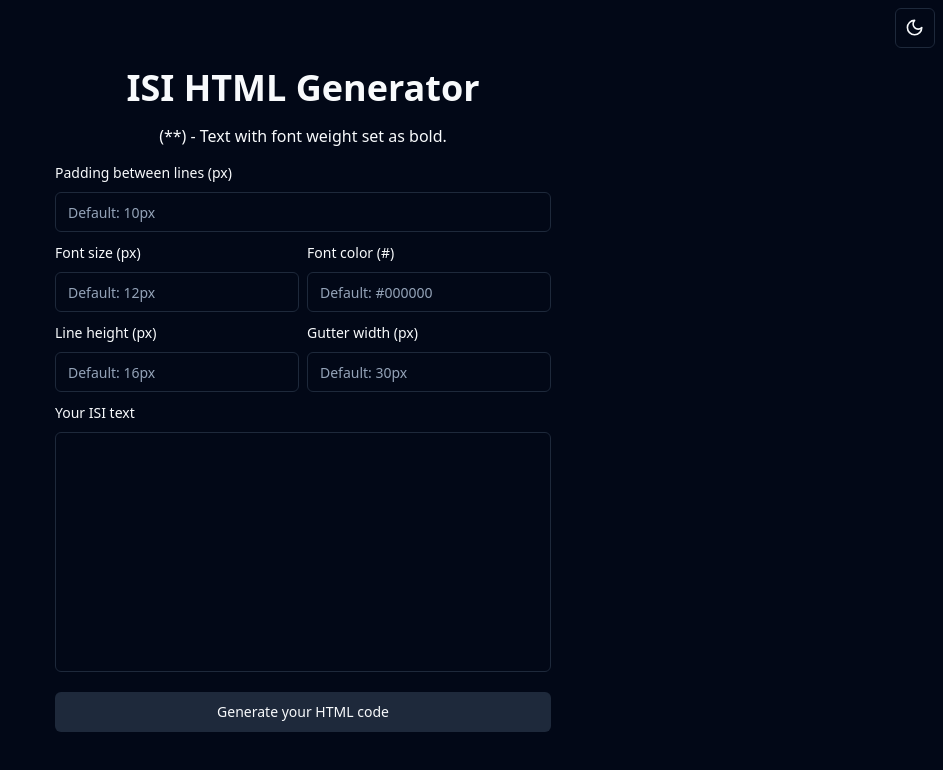
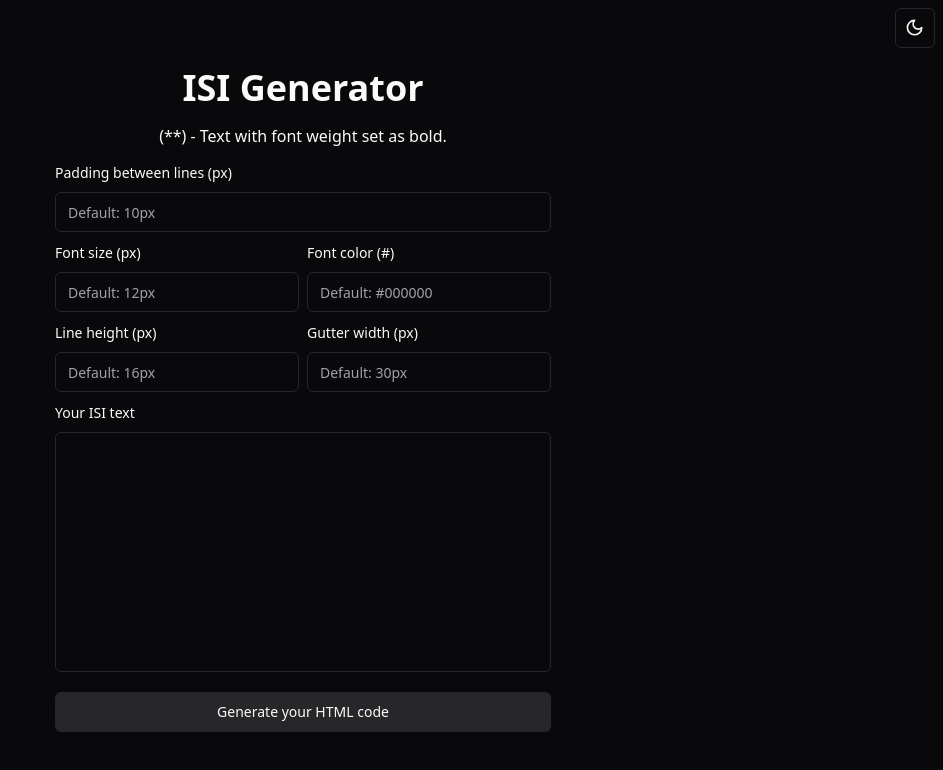
Before and after one commit to CaioGoncalves-SRX/isi-generator, a React (Vite) app: page / in a window 1280 px wide. Shown: the top 770 px of the page, without its empty margins (337-1280 px from the left). Built offline with nearby package versions, Linux system fonts and the light colour scheme.

Commit message:
style: change theme color to zinc

```diff
--- a/src/App.tsx
+++ b/src/App.tsx
@@ -19,8 +19,8 @@ type ISIValuesSchema = {
 };
 
 function App() {
-  const [generatedISI, setGeneratedISI] = useState<string>("");
-  const [isClipboardWritten, setIsClipboardWritten] = useState<boolean>(false);
+  const [generatedISI, setGeneratedISI] = useState("");
+  const [isClipboardWritten, setIsClipboardWritten] = useState(false);
   const { register, handleSubmit } = useForm<ISIValuesSchema>();
   const { toast } = useToast();
 
@@ -78,7 +78,7 @@ function App() {
 
         <div className="container flex flex-col items-center justify-center px-4 py-8">
           <h1 className="mb-4 text-center text-2xl font-bold lg:text-4xl">
-            ISI HTML Generator
+            ISI Generator
           </h1>
 
           <h3 className="mb-3 font-thin text-foreground">
@@ -165,8 +165,8 @@ function App() {
                 >
                   {isClipboardWritten ? <ClipboardCheck /> : <ClipboardList />}
                 </Button>
-                <div className="overflow-y-auto rounded-md border-2 p-4 pt-8 scrollbar scrollbar-track-transparent scrollbar-thumb-slate-800 md:pt-6">
-                  <pre>{generatedISI}</pre>
+                <div className="overflow-y-auto rounded-md border-2 p-4 pt-8 scrollbar scrollbar-track-transparent scrollbar-thumb-zinc-800 md:pt-6">
+                  <pre className="text-xs">{generatedISI}</pre>
                 </div>
               </div>
             )}
--- a/src/index.css
+++ b/src/index.css
@@ -5,24 +5,24 @@
 @layer base {
   :root {
     --background: 0 0% 100%;
-    --foreground: 222.2 84% 4.9%;
+    --foreground: 240 10% 3.9%;
     --card: 0 0% 100%;
-    --card-foreground: 222.2 84% 4.9%;
+    --card-foreground: 240 10% 3.9%;
     --popover: 0 0% 100%;
-    --popover-foreground: 222.2 84% 4.9%;
-    --primary: 222.2 47.4% 11.2%;
-    --primary-foreground: 210 40% 98%;
-    --secondary: 210 40% 96.1%;
-    --secondary-foreground: 222.2 47.4% 11.2%;
-    --muted: 210 40% 96.1%;
-    --muted-foreground: 215.4 16.3% 46.9%;
-    --accent: 210 40% 96.1%;
-    --accent-foreground: 222.2 47.4% 11.2%;
+    --popover-foreground: 240 10% 3.9%;
+    --primary: 240 5.9% 10%;
+    --primary-foreground: 0 0% 98%;
+    --secondary: 240 4.8% 95.9%;
+    --secondary-foreground: 240 5.9% 10%;
+    --muted: 240 4.8% 95.9%;
+    --muted-foreground: 240 3.8% 46.1%;
+    --accent: 240 4.8% 95.9%;
+    --accent-foreground: 240 5.9% 10%;
     --destructive: 0 84.2% 60.2%;
-    --destructive-foreground: 210 40% 98%;
-    --border: 214.3 31.8% 91.4%;
-    --input: 214.3 31.8% 91.4%;
-    --ring: 222.2 84% 4.9%;
+    --destructive-foreground: 0 0% 98%;
+    --border: 240 5.9% 90%;
+    --input: 240 5.9% 90%;
+    --ring: 240 5.9% 10%;
     --radius: 0.5rem;
     --chart-1: 12 76% 61%;
     --chart-2: 173 58% 39%;
@@ -32,25 +32,25 @@
   }
 
   .dark {
-    --background: 222.2 84% 4.9%;
-    --foreground: 210 40% 98%;
-    --card: 222.2 84% 4.9%;
-    --card-foreground: 210 40% 98%;
-    --popover: 222.2 84% 4.9%;
-    --popover-foreground: 210 40% 98%;
-    --primary: 210 40% 98%;
-    --primary-foreground: 222.2 47.4% 11.2%;
-    --secondary: 217.2 32.6% 17.5%;
-    --secondary-foreground: 210 40% 98%;
-    --muted: 217.2 32.6% 17.5%;
-    --muted-foreground: 215 20.2% 65.1%;
-    --accent: 217.2 32.6% 17.5%;
-    --accent-foreground: 210 40% 98%;
+    --background: 240 10% 3.9%;
+    --foreground: 0 0% 98%;
+    --card: 240 10% 3.9%;
+    --card-foreground: 0 0% 98%;
+    --popover: 240 10% 3.9%;
+    --popover-foreground: 0 0% 98%;
+    --primary: 0 0% 98%;
+    --primary-foreground: 240 5.9% 10%;
+    --secondary: 240 3.7% 15.9%;
+    --secondary-foreground: 0 0% 98%;
+    --muted: 240 3.7% 15.9%;
+    --muted-foreground: 240 5% 64.9%;
+    --accent: 240 3.7% 15.9%;
+    --accent-foreground: 0 0% 98%;
     --destructive: 0 62.8% 30.6%;
-    --destructive-foreground: 210 40% 98%;
-    --border: 217.2 32.6% 17.5%;
-    --input: 217.2 32.6% 17.5%;
-    --ring: 212.7 26.8% 83.9%;
+    --destructive-foreground: 0 0% 98%;
+    --border: 240 3.7% 15.9%;
+    --input: 240 3.7% 15.9%;
+    --ring: 240 4.9% 83.9%;
     --chart-1: 220 70% 50%;
     --chart-2: 160 60% 45%;
     --chart-3: 30 80% 55%;
```
